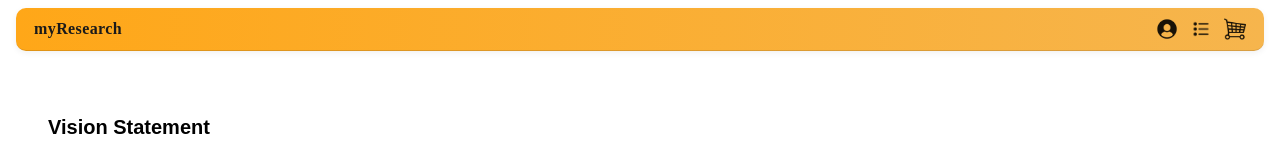
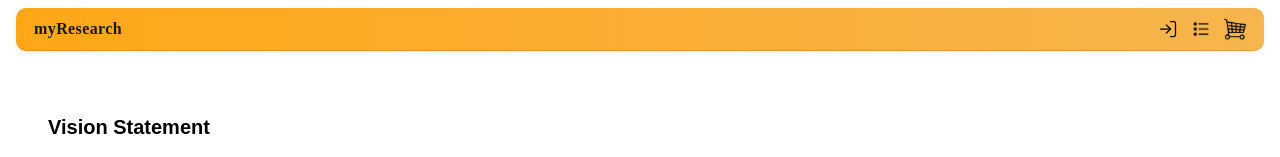
Before and after one commit to DaVinci523/SWEN261_Proj, an Angular app in the folder ufund-ui/: page /homepage in a window 1280 px wide. Shown: the top 157 px of the page. Built offline with nearby package versions, Linux system fonts and the light colour scheme.

Commit message:
User auth icons updated for log in/log out

```diff
--- a/ufund-ui/src/app/nav-bar/nav-bar.html
+++ b/ufund-ui/src/app/nav-bar/nav-bar.html
@@ -9,7 +9,25 @@
         <p>Welcome {{this.user.getCurrentUser()}}</p>
     }
     <a class="icon-link" (click)="onUserIconClick()" aria-label="Account">
-            <img src="images/user_icon.png" alt="Account" />
+      @if(!user.isLoggedIn()) {
+        <svg xmlns="http://www.w3.org/2000/svg"
+            viewBox="0 0 24 24" width="20" height="20"
+            fill="none" stroke="currentColor" stroke-width="1.5"
+            stroke-linecap="round" stroke-linejoin="round" aria-hidden="true">
+          <path d="m10 17 5-5-5-5"/>
+          <path d="M15 12H3"/>
+          <path d="M15 3h4a2 2 0 0 1 2 2v14a2 2 0 0 1-2 2h-4"/>
+        </svg>
+      } @else {
+        <svg xmlns="http://www.w3.org/2000/svg"
+            viewBox="0 0 24 24" width="20" height="20"
+            fill="none" stroke="currentColor" stroke-width="1.5"
+            stroke-linecap="round" stroke-linejoin="round" aria-hidden="true">
+          <path d="m16 17 5-5-5-5"/>
+          <path d="M21 12H9"/>
+          <path d="M9 21H5a2 2 0 0 1-2-2V5a2 2 0 0 1 2-2h4"/>
+        </svg>
+      }
     </a>
     <a class="icon-link" (click)="goToHelper()" aria-label="Needs List">
        <img src="images/funding_basket_icon.png" alt="Needs List" />
```
